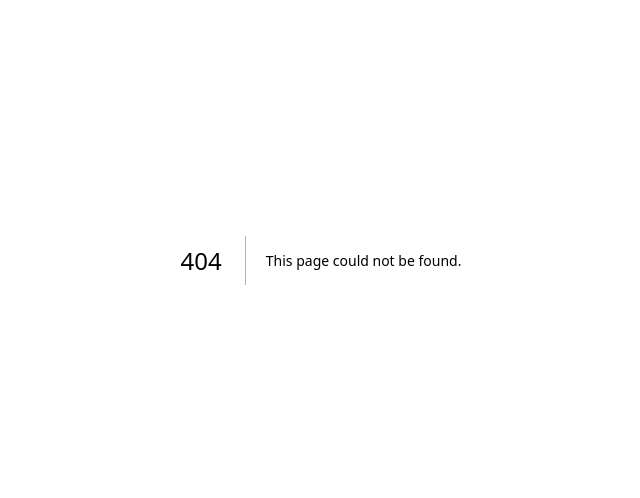
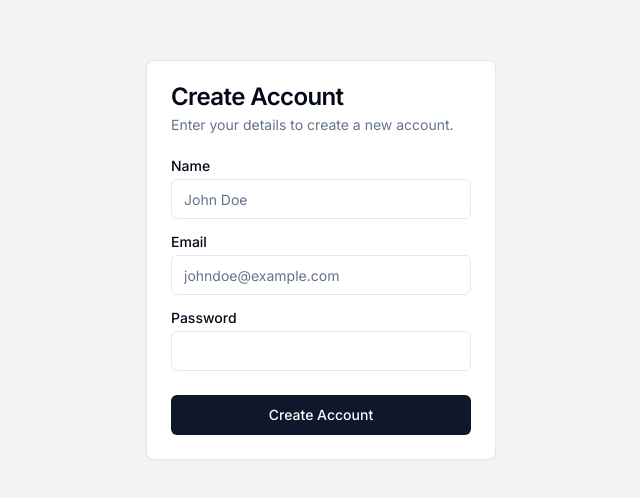
Before and after one commit to znydd/urbanmatrix, a Next.js app in the folder frontend/: page /signup in a window 1280 px wide. Before the commit this address had no page. Shown: the part 140-638 px from the top of the page, without its empty margins (319-959 px from the left). Built offline with nearby package versions, Linux system fonts and the light colour scheme.

Commit message:
[FE] singup page without fn

```diff
--- /dev/null
+++ b/frontend/app/signup/page.tsx
@@ -0,0 +1,38 @@
+import { Button } from "@/components/ui/button"
+import { Card, CardContent, CardDescription, CardFooter, CardHeader, CardTitle } from "@/components/ui/card"
+import { Input } from "@/components/ui/input"
+import { Label } from "@/components/ui/label"
+
+export default function Component() {
+    return (
+        <div className=" flex items-center justify-center min-h-screen bg-gray-100">
+            <Card className="w-[350px]">
+                <CardHeader>
+                    <CardTitle>Create Account</CardTitle>
+                    <CardDescription>Enter your details to create a new account.</CardDescription>
+                </CardHeader>
+                <CardContent>
+                    <form>
+                        <div className="grid w-full items-center gap-4">
+                            <div className="flex flex-col space-y-1.5">
+                                <Label htmlFor="name">Name</Label>
+                                <Input id="name" placeholder="John Doe" />
+                            </div>
+                            <div className="flex flex-col space-y-1.5">
+                                <Label htmlFor="email">Email</Label>
+                                <Input id="email" placeholder="johndoe@example.com" type="email" />
+                            </div>
+                            <div className="flex flex-col space-y-1.5">
+                                <Label htmlFor="password">Password</Label>
+                                <Input id="password" type="password" />
+                            </div>
+                        </div>
+                    </form>
+                </CardContent>
+                <CardFooter>
+                    <Button className="w-full">Create Account</Button>
+                </CardFooter>
+            </Card>
+        </div>
+    )
+}
```
